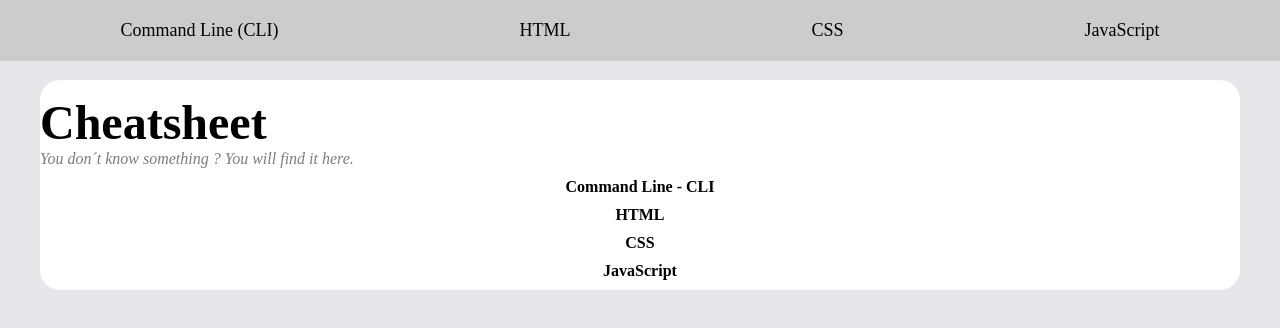
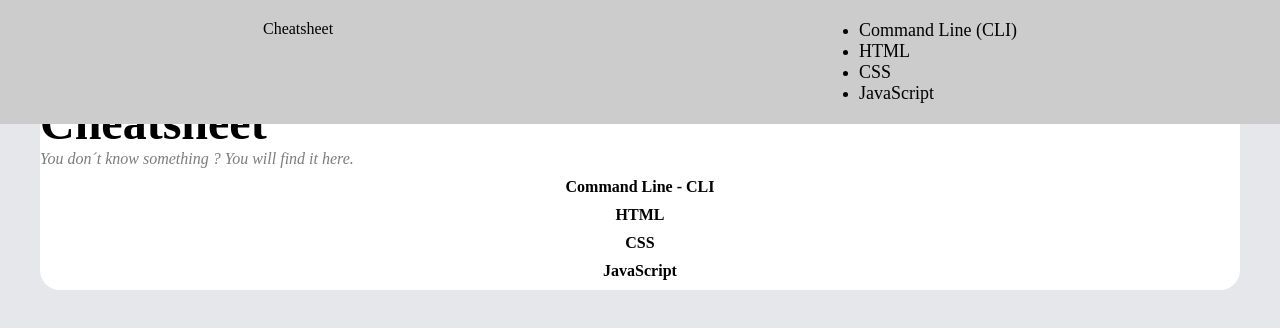
Before and after one commit to BurcisWolf/cheatsheet, a plain HTML site: page index.html in a window 1280 px wide. Drawn offline with Linux system fonts and the light colour scheme.

Commit message:
Updating code - reworking navigation menu

```diff
--- a/index.html
+++ b/index.html
@@ -7,11 +7,14 @@
     <title>Cheatsheet - HTML / CSS / JavaScript / CLI ...</title>
 </head>
 <body>
-    <div class="links">
-        <a href="#cli">Command Line (CLI)</a>
-        <a href="#html">HTML</a>
-        <a href="#css">CSS</a>
-        <a href="#js">JavaScript</a>
+    <div class="menu">
+        <span class="menu-text">Cheatsheet</span>
+        <ul>
+            <li><a href="#cli">Command Line (CLI)</a></li>
+            <li><a href="#html">HTML</a></li>
+            <li><a href="#css">CSS</a></li>
+            <li><a href="#js">JavaScript</a></li>
+        </ul>
     </div>
     <div class="body">
         <div class="section">
--- a/styles/style.css
+++ b/styles/style.css
@@ -8,7 +8,7 @@ body {
     background-color: #E5E7EB;
     margin: 20px 0 20px 0;
 }
-.links {
+.menu {
     position: fixed;
     top: 0;
     width: 100%;
@@ -17,12 +17,12 @@ body {
     background-color: rgb(204, 204, 204);
     padding: 20px 0 20px 0;
 }
-.links a {
+.menu a {
     text-decoration: none;
     font-size: 1.125rem;
     color: black;
 }
-.links a:hover {
+.menu a:hover {
     text-decoration: underline;
 }
 .body {
```
